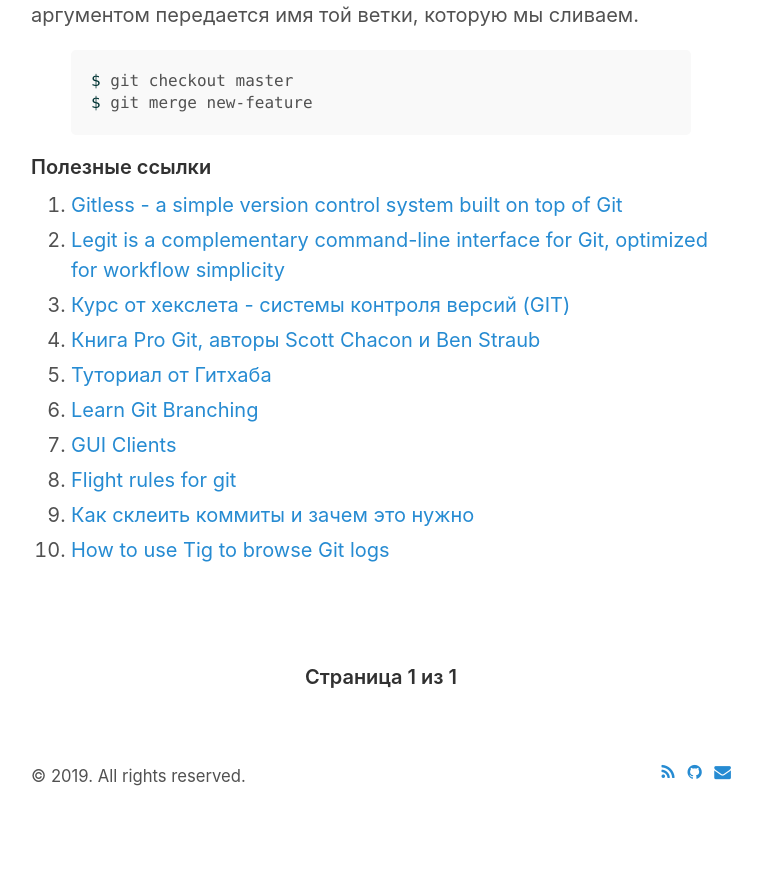
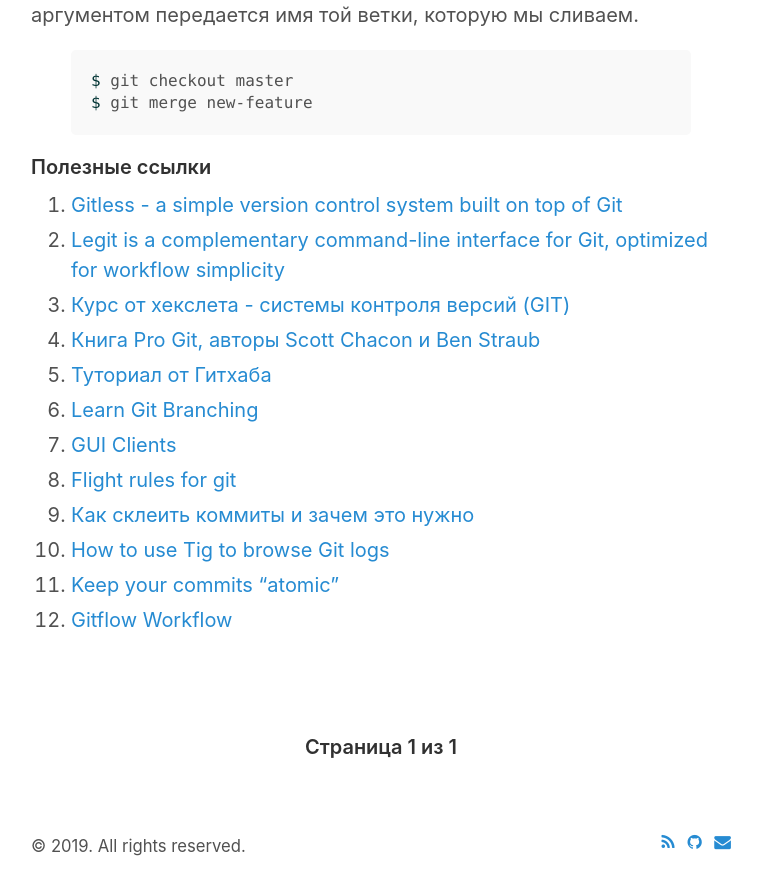
Before and after one commit to serhii73/serhii73.github.io, a Jekyll site: the page built from index.html, in a window 1280 px wide and 900 px high, scrolled down 5256 px. Shown: the top 895 px of the window, without its empty margins (259-1021 px from the left). Built offline with Jekyll 4.4.1, drawn with Linux system fonts in a browser that asks for light colours; the list of posts is cut into pages by our own code; before the commit the page ends 6086 px from its top, so only the background shows below that.

Commit message:
Add gitflow and atomic_commits to progit

```diff
--- a/_posts/2017-11-05-progit.md
+++ b/_posts/2017-11-05-progit.md
@@ -192,3 +192,5 @@
 8. [Flight rules for git](https://github.com/k88hudson/git-flight-rules)
 9. [Как склеить коммиты и зачем это нужно](https://htmlacademy.ru/blog/27-how-to-squash-commits-and-why-it-is-needed)
 10. [How to use Tig to browse Git logs](https://opensource.com/article/19/6/what-tig)
+11. [Keep your commits “atomic”](https://www.freshconsulting.com/atomic-commits/)
+12. [Gitflow Workflow](https://www.atlassian.com/git/tutorials/comparing-workflows/gitflow-workflow)
```
